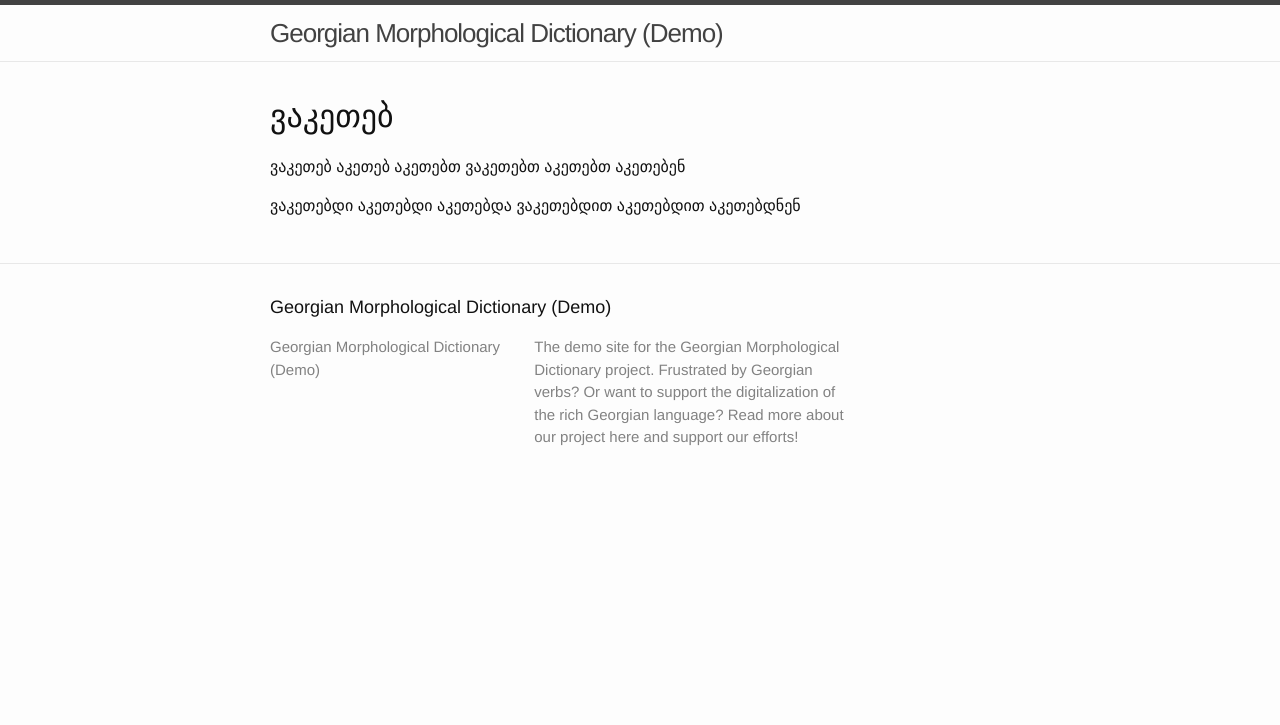
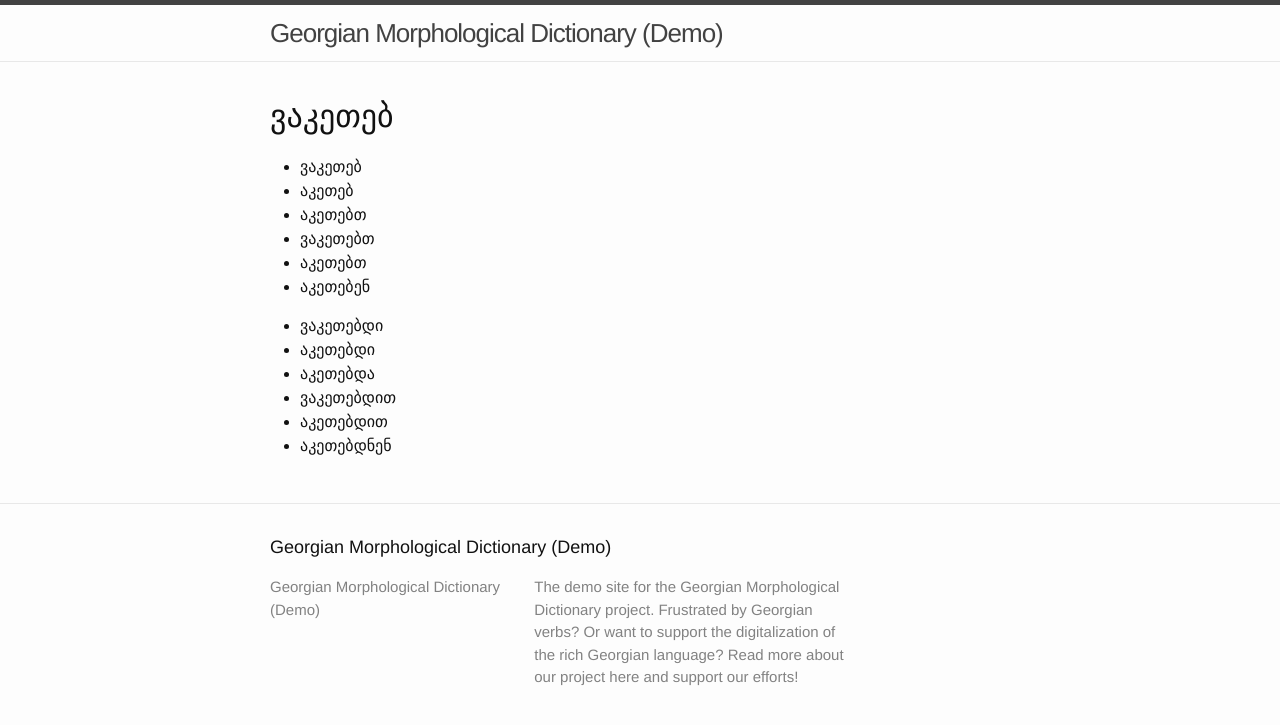
Before and after one commit to nwshane/georgian-morphology-demo, a Jekyll site: the page built from _posts/words/2016-03-02-ვაკეთებ.markdown, in a window 1280 px wide. Shown: the top 725 px of the page. Built offline with Jekyll 4.4.1, drawn with Linux system fonts in a browser that asks for light colours.

```diff
--- a/_posts/words/2016-03-02-ვაკეთებ.markdown
+++ b/_posts/words/2016-03-02-ვაკეთებ.markdown
@@ -4,16 +4,16 @@ text: ვაკეთებ
 date: 2016-03-02 17:21:15 +0400
 categories: words
 ---
-ვაკეთებ
-აკეთებ
-აკეთებთ
-ვაკეთებთ
-აკეთებთ
-აკეთებენ
+* ვაკეთებ
+* აკეთებ
+* აკეთებთ
+* ვაკეთებთ
+* აკეთებთ
+* აკეთებენ
 
-ვაკეთებდი
-აკეთებდი
-აკეთებდა
-ვაკეთებდით
-აკეთებდით
-აკეთებდნენ
+* ვაკეთებდი
+* აკეთებდი
+* აკეთებდა
+* ვაკეთებდით
+* აკეთებდით
+* აკეთებდნენ
```
Also changed, not shown: _posts/words/2016-03-02-გავაკეთე.markdown (+13 -12 lines).
